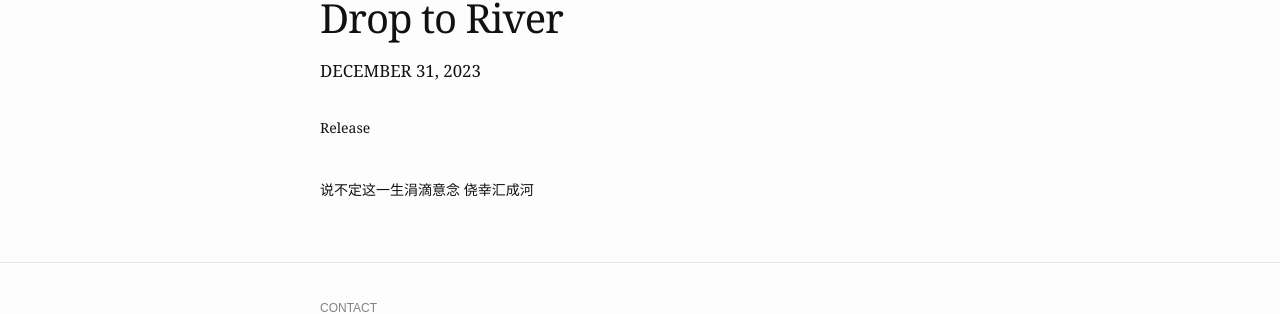
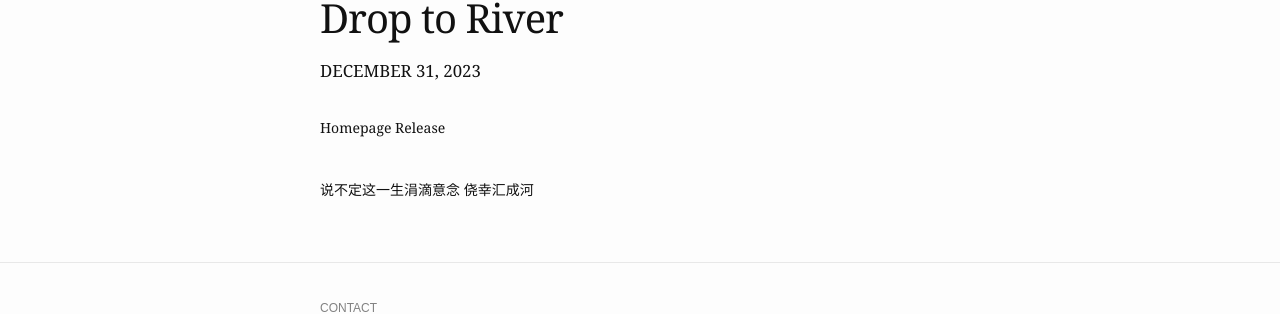
Before and after one commit to shihusi/shihusi.github.io, a Jekyll site: the page built from _posts/2023-12-31-River.md, in a window 1280 px wide. Shown: the part 113-427 px from the top of the page. Built offline with Jekyll 4.4.1, drawn with Linux system fonts in a browser that asks for light colours.

Commit message:
Update 2023-12-31-River.md

```diff
--- a/_posts/2023-12-31-River.md
+++ b/_posts/2023-12-31-River.md
@@ -1,12 +1,12 @@
 ---
 layout: post
 title:  "Drop to River"
-date:   2023-12-31 23:59:59
+date:   2023-12-31 00:00:00
 # blurb: "A look at an example post using Bay Jekyll theme."
 # og_image: /assets/img/content/post-example/Banner.jpg
 ---
 
-Release
+Homepage Release
 
 
 <br />
```
